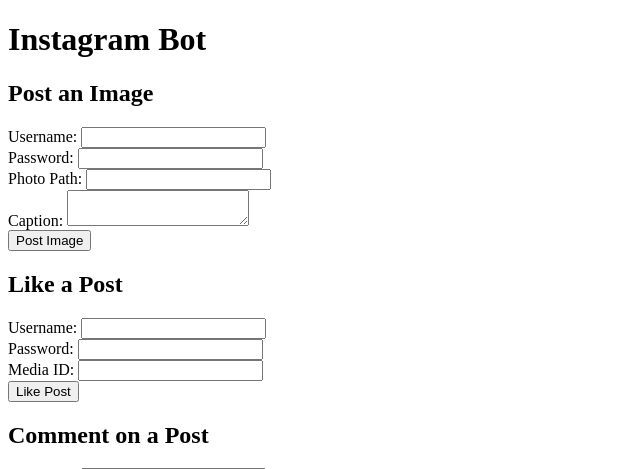
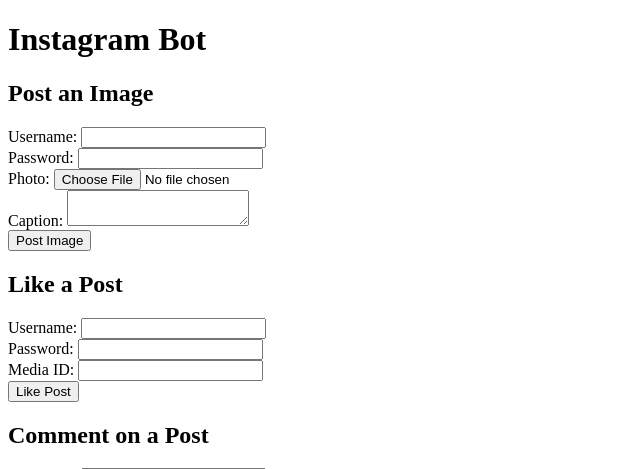
Before and after one commit to SakethSripada/Flask-SocialMedia-Automation, a Flask app: page / in a window 1280 px wide. Shown: the top 469 px of the page, without its empty margins (0-640 px from the left). Run offline with Flask 3, Linux system fonts and the light colour scheme.

Commit message:
upload file instead of type file path

```diff
--- a/templates/index.html
+++ b/templates/index.html
@@ -10,15 +10,15 @@
     <h1>Instagram Bot</h1>
 
     <h2>Post an Image</h2>
-    <form action="/post" method="post">
+    <form action="/post" method="post" enctype="multipart/form-data">
         Username: <label>
         <input type="text" name="username" required>
     </label><br>
         Password: <label>
         <input type="password" name="password" required>
     </label><br>
-        Photo Path: <label>
-        <input type="text" name="photo_path" required>
+        Photo: <label>
+        <input type="file" name="photo" accept="image/*" required>
     </label><br>
         Caption: <label>
         <textarea name="caption" required></textarea>
```
